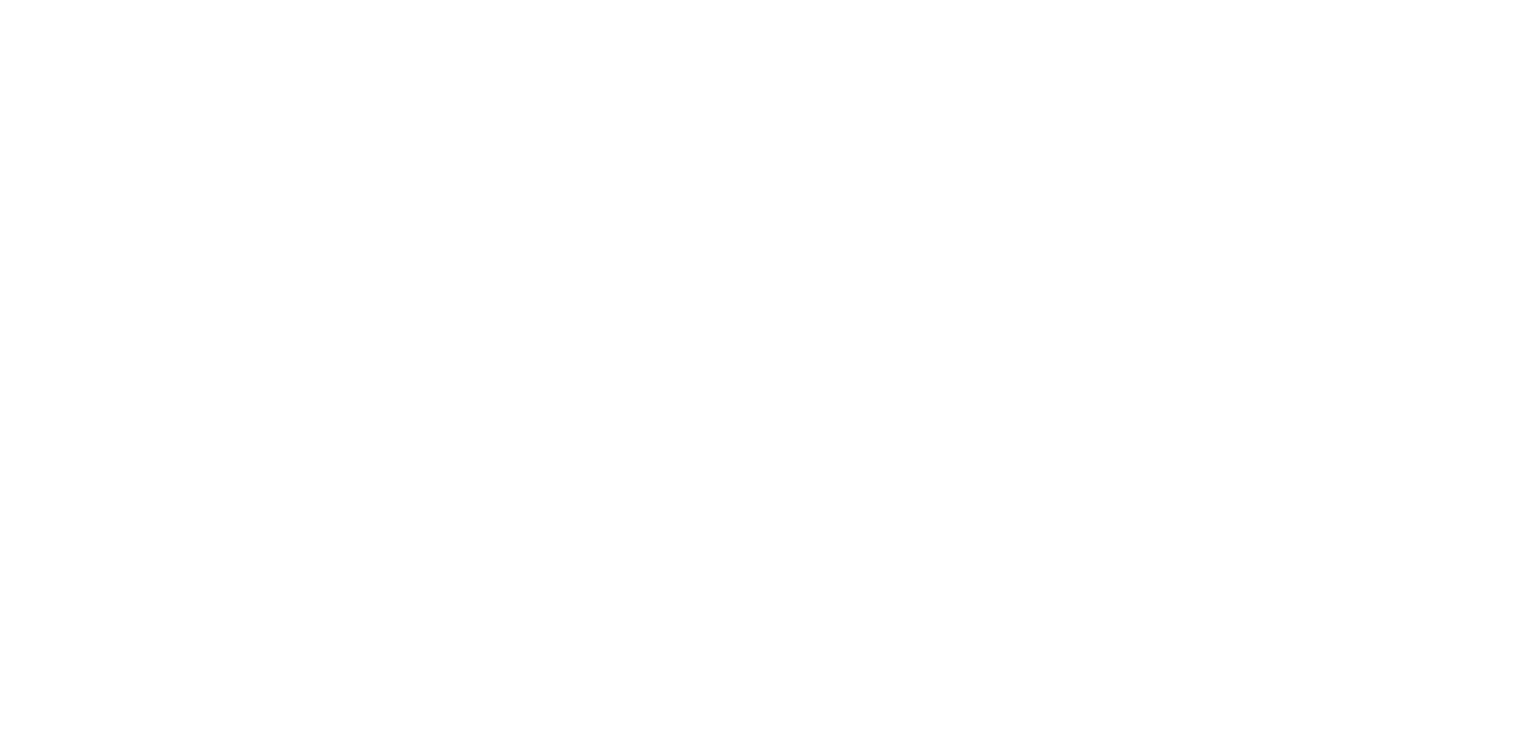
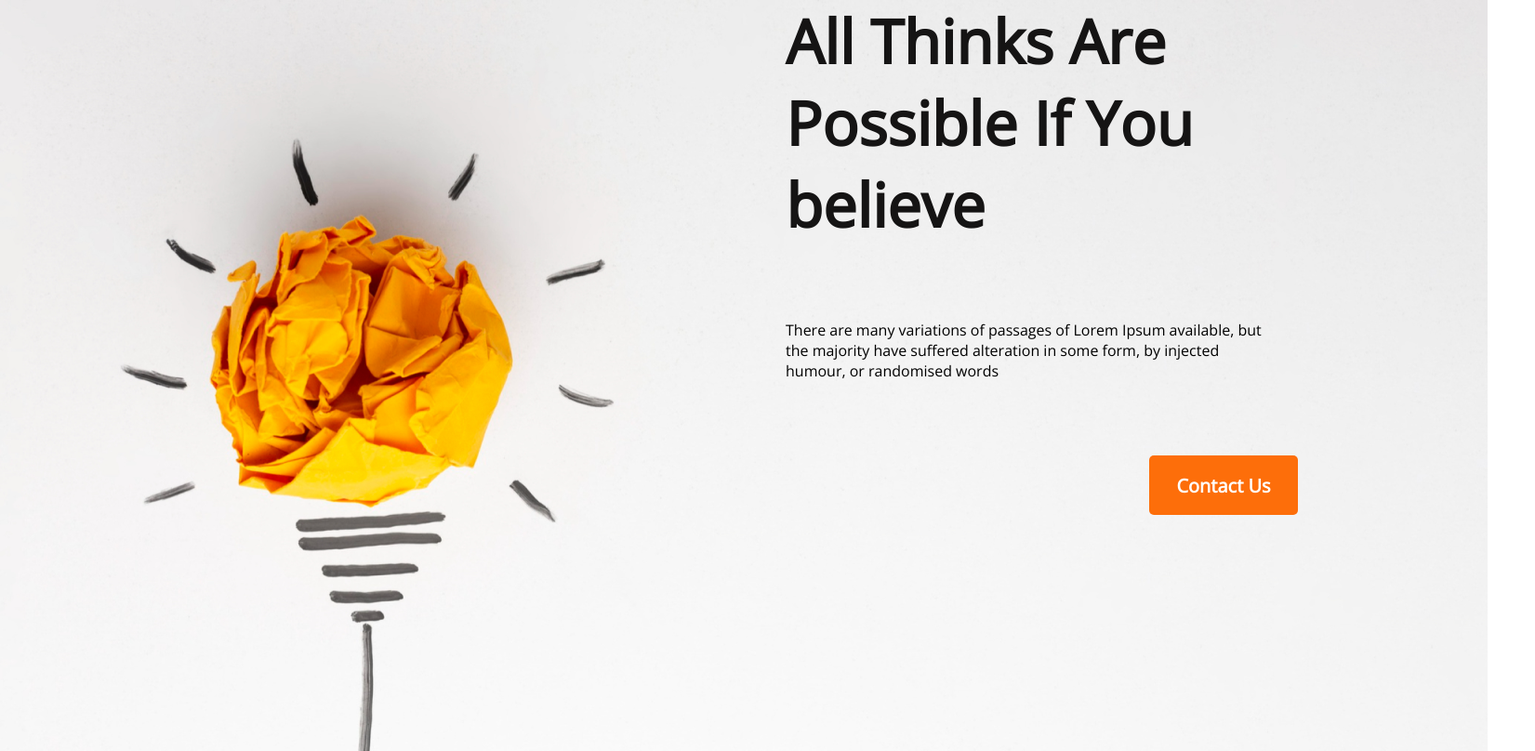
Before and after one commit to RAIHANRASUL17/assignment-1, a plain HTML site: page index.html in a window 1280 px wide. Shown: the whole page at 93% size, 1651 px wide, since content can reach past the window. Drawn offline with nearby package versions, Linux system fonts and the light colour scheme.

Commit message:
banner-part

```diff
--- a/index.html
+++ b/index.html
@@ -1,16 +1,28 @@
 <!DOCTYPE html>
 <html lang="en">
+
 <head>
     <meta charset="UTF-8">
     <meta http-equiv="X-UA-Compatible" content="IE=edge">
     <meta name="viewport" content="width=device-width, initial-scale=1.0">
     <title>assignment-1</title>
     <link rel="stylesheet" href="styles/portfolio.css">
+    <link rel="preconnect" href="https://fonts.googleapis.com">
+    <link rel="preconnect" href="https://fonts.gstatic.com" crossorigin>
+    <link href="https://fonts.googleapis.com/css2?family=Open+Sans&display=swap" rel="stylesheet">
 </head>
 
 
 <body>
     <header>
+        <div class="banner">
+            <section class="banner-item">
+                <h1 class="banner-title">All Thinks Are Possible If You believe</h1>
+                <p class="banner-description">There are many variations of passages of Lorem Ipsum available, but the
+                    majority have suffered alteration in some form, by injected humour, or randomised words</p>
+                <button class="banner-btn">Contact Us</button>
+            </section>
+        </div>
 
     </header>
 </body>
--- a/styles/portfolio.css
+++ b/styles/portfolio.css
@@ -0,0 +1,45 @@
+/* font styles */
+*{
+   margin: 0;
+    font-family: 'Open Sans', sans-serif;
+}
+
+/* banner style */
+.banner{
+    background-image: url('../images/banner/banner1.png');
+    width: 1600px;
+height: 808px;
+}
+
+
+.banner-title{
+    font-weight: 700;
+font-size: 65px;
+/* text-align: right; */
+color: #151414;
+margin-left: 845px;
+margin-right: 230px;
+margin-bottom: 80px;
+}
+
+.banner-description{
+    font-weight: 400;
+font-size: 16px;
+margin-left: 845px;
+margin-right: 230px;
+margin-bottom: 80px;
+}
+
+.banner-btn{
+    margin-left: 1236px;
+margin-right: 255px;
+padding: 10px;
+font-weight: 600;
+font-size: 20px;
+width: 160px;
+height: 64px;
+border: 2px;
+border-radius: 5px;
+color: #FFFFFF;
+background: #FD6E0A;
+}
```
